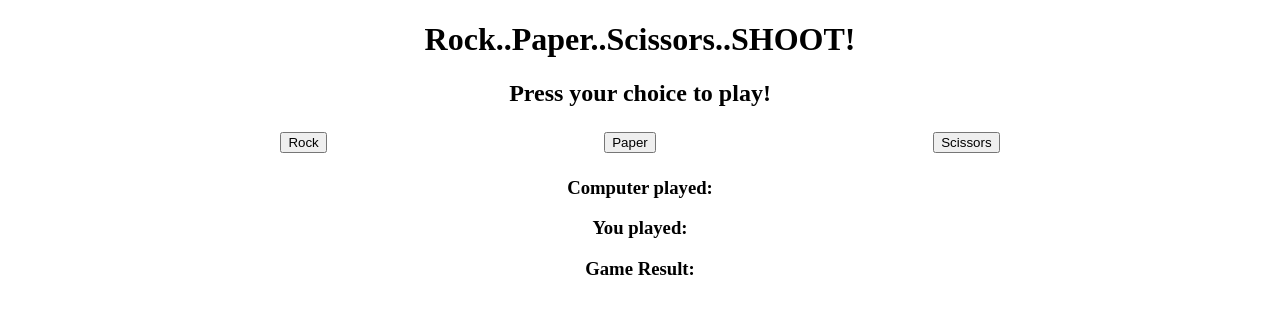
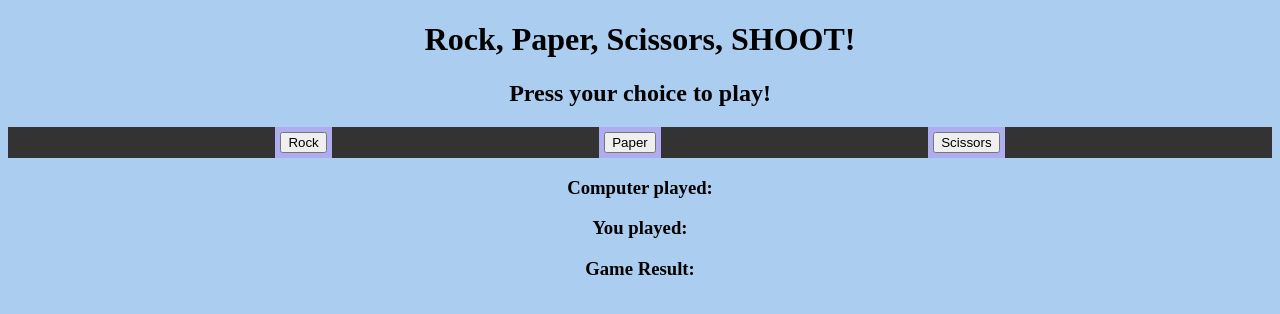
Before and after one commit to pyrobuny/jw_rps, a plain HTML site: page index.html in a window 1280 px wide. Drawn offline with Linux system fonts and the light colour scheme.

Commit message:
colorful
Added some color to the CSS

```diff
--- a/css/style.css
+++ b/css/style.css
@@ -1,7 +1,7 @@
 html{
   width:100%;
   height:100%;
-
+  background-color: #abcdef;
 }
 h1{
   text-align:center;
@@ -34,7 +34,9 @@ p{
 .row{
   display:flex;
   justify-content: space-evenly;
+  background-color: #333333;
 }
 .column{
   padding: 5px;
+  background-color: #AEADF0;
 }
--- a/index.html
+++ b/index.html
@@ -3,10 +3,10 @@
   <head>
     <meta charset="utf-8">
     <link rel="stylesheet" href="css/style.css">
-    <title>Rock..Paper..Scissors</title>
+    <title>Rock - Paper - Scissors</title>
   </head>
   <body>
-    <h1>Rock..Paper..Scissors..SHOOT!</h1>
+    <h1>Rock, Paper, Scissors, SHOOT!</h1>
     <h2>Press your choice to play!</h2>
     <div class="row">
       <div class="column">
```
